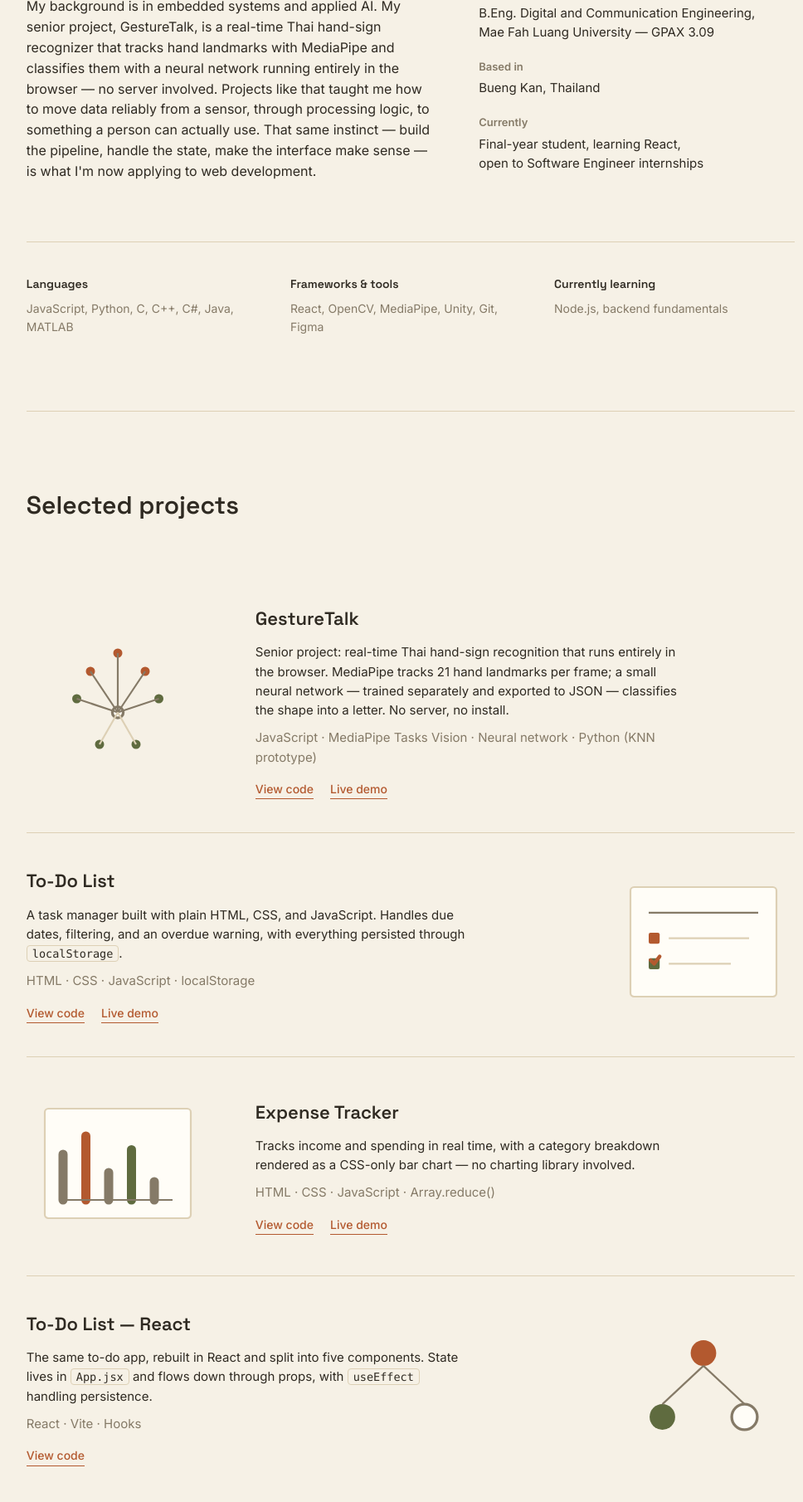
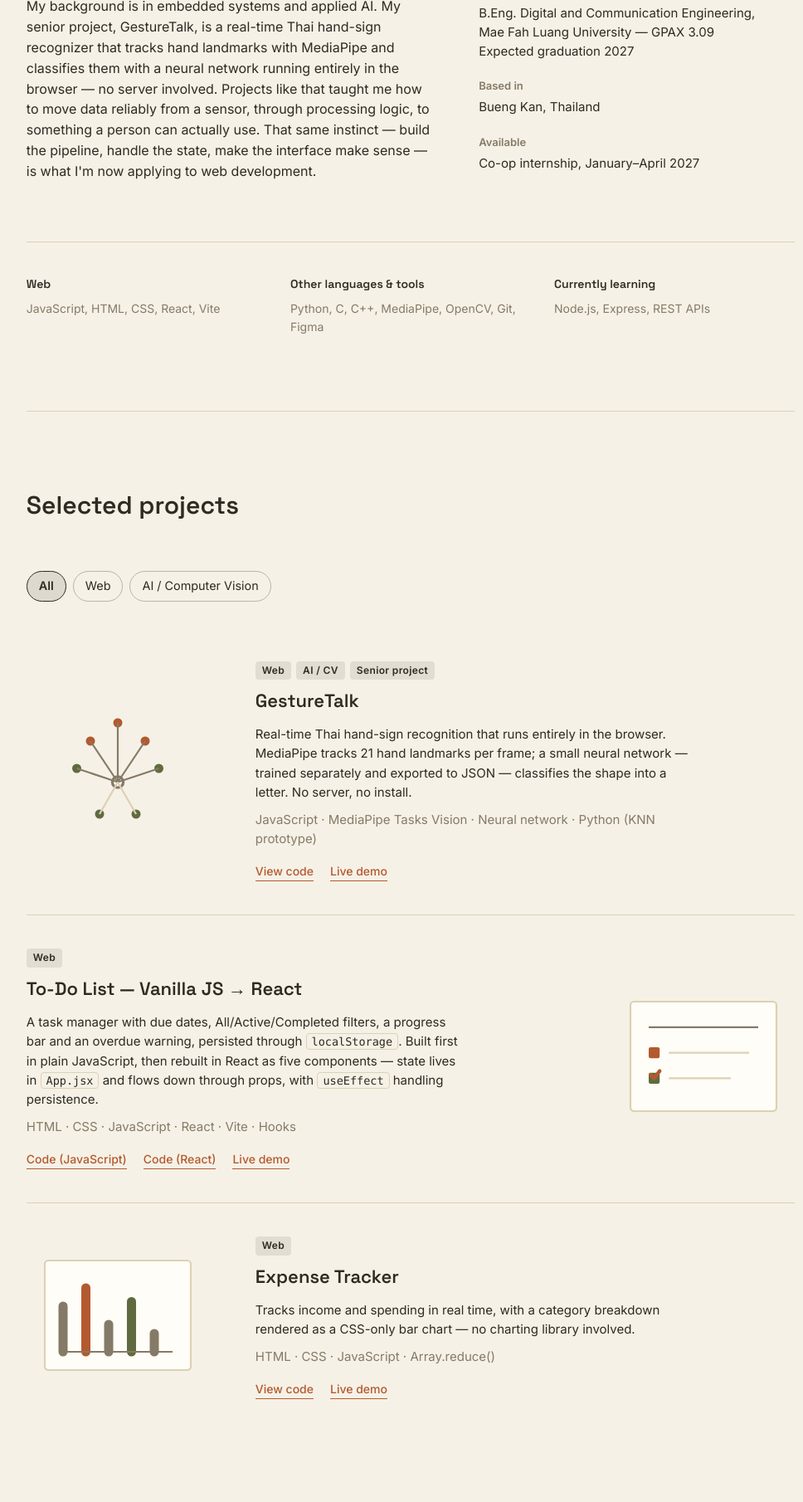
Before and after one commit to Apinyayaying/apinyayaying.github.io, a plain HTML site: page index.html in a window 1280 px wide. Shown: the part 820-2630 px from the top of the page at 83% size, without its empty margins (145-1113 px from the left). Drawn offline with Linux system fonts and the light colour scheme.

Commit message:
Update index.html

```diff
--- a/index.html
+++ b/index.html
@@ -4,11 +4,45 @@
 <meta charset="UTF-8" />
 <meta name="viewport" content="width=device-width, initial-scale=1.0" />
 <title>Apinya Yawai — Software Engineer</title>
-<meta name="description" content="Portfolio of Apinya Yawai, a Digital and Communication Engineering student building toward software engineering." />
+<meta name="description" content="Portfolio of Apinya Yawai, a final-year Digital and Communication Engineering student looking for a Software Engineer internship (Jan–Apr 2027)." />
 <link rel="preconnect" href="https://fonts.googleapis.com" />
 <link rel="preconnect" href="https://fonts.gstatic.com" crossorigin />
 <link href="https://fonts.googleapis.com/css2?family=Space+Grotesk:wght@500;600;700&family=Inter:wght@400;500;600&display=swap" rel="stylesheet" />
 <link rel="stylesheet" href="style.css" />
+<style>
+  /* ---- Project screenshots: shown when the image exists, otherwise the SVG illustration stays ---- */
+  .project-visual { position: relative; }
+  .project-shot {
+    display: block; width: 100%; height: auto;
+    aspect-ratio: 16 / 10; object-fit: cover;
+    border-radius: 8px;
+    border: 1px solid color-mix(in srgb, currentColor 15%, transparent);
+  }
+  .project-visual:has(.project-shot) .icon-illustration { display: none; }
+
+  /* ---- Project filter ---- */
+  .project-filter { display: flex; flex-wrap: wrap; gap: 8px; margin: 0 0 32px; }
+  .project-filter button {
+    font: inherit; font-size: 0.9rem; cursor: pointer;
+    padding: 6px 14px; border-radius: 999px;
+    color: inherit; background: transparent;
+    border: 1px solid color-mix(in srgb, currentColor 30%, transparent);
+  }
+  .project-filter button[aria-pressed="true"] {
+    font-weight: 600; border-color: currentColor;
+    background: color-mix(in srgb, currentColor 12%, transparent);
+  }
+  .project[hidden] { display: none; }
+
+  /* ---- Small tag chips on each project ---- */
+  .project-tags { display: flex; gap: 6px; margin: 0 0 8px; }
+  .project-tags li {
+    list-style: none; font-size: 0.75rem; font-weight: 600; letter-spacing: 0.03em;
+    padding: 2px 8px; border-radius: 4px;
+    background: color-mix(in srgb, currentColor 10%, transparent);
+  }
+  .project-tags { padding: 0; }
+</style>
 </head>
 <body>
 
@@ -29,7 +63,7 @@
         <p class="hero-sub">
           I'm a final-year Digital and Communication Engineering student who has spent the last few years
           reading data off sensors and cameras — and I'm now channeling that into building applications.
-          Currently looking for a Software Engineer internship.
+          Looking for a Software Engineer internship, January–April 2027.
         </p>
         <div class="hero-actions">
           <a class="btn btn-primary" href="#work">See my projects</a>
@@ -63,31 +97,31 @@
         <dl class="facts">
           <div>
             <dt>Education</dt>
-            <dd>B.Eng. Digital and Communication Engineering,<br />Mae Fah Luang University — GPAX 3.09</dd>
+            <dd>B.Eng. Digital and Communication Engineering,<br />Mae Fah Luang University — GPAX 3.09<br />Expected graduation 2027</dd>
           </div>
           <div>
             <dt>Based in</dt>
             <dd>Bueng Kan, Thailand</dd>
           </div>
           <div>
-            <dt>Currently</dt>
-            <dd>Final-year student, learning React,<br />open to Software Engineer internships</dd>
+            <dt>Available</dt>
+            <dd>Co-op internship, January–April 2027</dd>
           </div>
         </dl>
       </div>
 
       <div class="skills">
         <div class="skill-group">
-          <h3>Languages</h3>
-          <p>JavaScript, Python, C, C++, C#, Java, MATLAB</p>
+          <h3>Web</h3>
+          <p>JavaScript, HTML, CSS, React, Vite</p>
         </div>
         <div class="skill-group">
-          <h3>Frameworks &amp; tools</h3>
-          <p>React, OpenCV, MediaPipe, Unity, Git, Figma</p>
+          <h3>Other languages &amp; tools</h3>
+          <p>Python, C, C++, MediaPipe, OpenCV, Git, Figma</p>
         </div>
         <div class="skill-group">
           <h3>Currently learning</h3>
-          <p>Node.js, backend fundamentals</p>
+          <p>Node.js, Express, REST APIs</p>
         </div>
       </div>
     </section>
@@ -98,8 +132,20 @@
         <h2>Selected projects</h2>
       </div>
 
-      <article class="project">
+      <div class="project-filter" role="group" aria-label="Filter projects">
+        <button type="button" data-filter="all" aria-pressed="true"><span>All</span></button>
+        <button type="button" data-filter="web" aria-pressed="false"><span>Web</span></button>
+        <button type="button" data-filter="ai" aria-pressed="false"><span>AI / Computer Vision</span></button>
+      </div>
+
+      <!-- Screenshots: put images in an images/ folder with these names.
+           If a file is missing, the SVG illustration is shown instead. -->
+
+      <article class="project" data-tags="web ai">
         <div class="project-visual">
+          <img class="project-shot" src="images/gesturetalk.png"
+               alt="GestureTalk recognizing a Thai hand sign from the webcam, with hand landmarks drawn over the hand"
+               loading="lazy" onerror="this.remove()" />
           <svg viewBox="0 0 200 160" class="icon-illustration">
             <!-- simplified hand landmark graph, referencing MediaPipe hand tracking -->
             <circle cx="100" cy="30" r="5" class="ill-accent-fill" />
@@ -120,9 +166,10 @@
           </svg>
         </div>
         <div class="project-copy">
+          <ul class="project-tags"><li>Web</li><li>AI / CV</li><li>Senior project</li></ul>
           <h3>GestureTalk</h3>
           <p>
-            Senior project: real-time Thai hand-sign recognition that runs entirely in the browser.
+            Real-time Thai hand-sign recognition that runs entirely in the browser.
             MediaPipe tracks 21 hand landmarks per frame; a small neural network — trained separately
             and exported to JSON — classifies the shape into a letter. No server, no install.
           </p>
@@ -134,8 +181,11 @@
         </div>
       </article>
 
-      <article class="project project-reverse">
+      <article class="project project-reverse" data-tags="web">
         <div class="project-visual">
+          <img class="project-shot" src="images/todo.png"
+               alt="To-Do List app showing tasks with due dates, filters and a progress bar"
+               loading="lazy" onerror="this.remove()" />
           <svg viewBox="0 0 200 160" class="icon-illustration">
             <rect x="20" y="20" width="160" height="120" rx="4" class="ill-surface" />
             <line x1="40" y1="48" x2="160" y2="48" class="ill-line" />
@@ -147,21 +197,28 @@
           </svg>
         </div>
         <div class="project-copy">
-          <h3>To-Do List</h3>
+          <ul class="project-tags"><li>Web</li></ul>
+          <h3>To-Do List — Vanilla JS → React</h3>
           <p>
-            A task manager built with plain HTML, CSS, and JavaScript. Handles due dates, filtering,
-            and an overdue warning, with everything persisted through <code>localStorage</code>.
+            A task manager with due dates, All/Active/Completed filters, a progress bar and an overdue
+            warning, persisted through <code>localStorage</code>. Built first in plain JavaScript, then
+            rebuilt in React as five components — state lives in <code>App.jsx</code> and flows down
+            through props, with <code>useEffect</code> handling persistence.
           </p>
-          <p class="project-stack">HTML · CSS · JavaScript · localStorage</p>
+          <p class="project-stack">HTML · CSS · JavaScript · React · Vite · Hooks</p>
           <div class="project-links">
-            <a href="https://github.com/Apinyayaying/-todo-list-app">View code</a>
+            <a href="https://github.com/Apinyayaying/-todo-list-app">Code (JavaScript)</a>
+            <a href="https://github.com/Apinyayaying/todo-list-react">Code (React)</a>
             <a href="https://apinyayaying.github.io/-todo-list-app/">Live demo</a>
           </div>
         </div>
       </article>
 
-      <article class="project">
+      <article class="project" data-tags="web">
         <div class="project-visual">
+          <img class="project-shot" src="images/expense-tracker.png"
+               alt="Expense Tracker showing the balance and a category bar chart"
+               loading="lazy" onerror="this.remove()" />
           <svg viewBox="0 0 200 160" class="icon-illustration">
             <rect x="20" y="20" width="160" height="120" rx="4" class="ill-surface" />
             <line x1="40" y1="120" x2="40" y2="70" class="ill-bar" />
@@ -173,6 +230,7 @@
           </svg>
         </div>
         <div class="project-copy">
+          <ul class="project-tags"><li>Web</li></ul>
           <h3>Expense Tracker</h3>
           <p>
             Tracks income and spending in real time, with a category breakdown rendered as a
@@ -185,30 +243,6 @@
           </div>
         </div>
       </article>
-
-      <article class="project project-reverse">
-        <div class="project-visual">
-          <svg viewBox="0 0 200 160" class="icon-illustration">
-            <circle cx="100" cy="45" r="14" class="ill-accent-fill" />
-            <circle cx="55" cy="115" r="14" class="ill-accent2-fill" />
-            <circle cx="145" cy="115" r="14" class="ill-surface-stroke" />
-            <line x1="100" y1="59" x2="55" y2="101" class="ill-line" />
-            <line x1="100" y1="59" x2="145" y2="101" class="ill-line" />
-          </svg>
-        </div>
-        <div class="project-copy">
-          <h3>To-Do List — React</h3>
-          <p>
-            The same to-do app, rebuilt in React and split into five components. State lives in
-            <code>App.jsx</code> and flows down through props, with <code>useEffect</code> handling
-            persistence.
-          </p>
-          <p class="project-stack">React · Vite · Hooks</p>
-          <div class="project-links">
-            <a href="https://github.com/Apinyayaying/todo-list-react">View code</a>
-          </div>
-        </div>
-      </article>
     </section>
 
     <!-- ============ CONTACT ============ -->
@@ -217,8 +251,8 @@
         <h2>Get in touch</h2>
       </div>
       <p class="contact-copy">
-        I'm actively looking for a Software Engineer internship and always glad to talk about a
-        project, a role, or just engineering in general.
+        I'm looking for a Software Engineer internship for January–April 2027 and always glad to talk
+        about a project, a role, or just engineering in general.
       </p>
       <div class="contact-links">
         <a href="mailto:apinya.yaying@gmail.com">apinya.yaying@gmail.com</a>
@@ -233,5 +267,19 @@
   </footer>
 
   <script src="script.js"></script>
+  <script>
+    // Project filter
+    (function () {
+      const buttons = document.querySelectorAll('.project-filter button');
+      const projects = document.querySelectorAll('.project[data-tags]');
+      buttons.forEach(btn => btn.addEventListener('click', () => {
+        const f = btn.dataset.filter;
+        buttons.forEach(b => b.setAttribute('aria-pressed', String(b === btn)));
+        projects.forEach(p => {
+          p.hidden = f !== 'all' && !p.dataset.tags.split(' ').includes(f);
+        });
+      }));
+    })();
+  </script>
 </body>
 </html>
```
